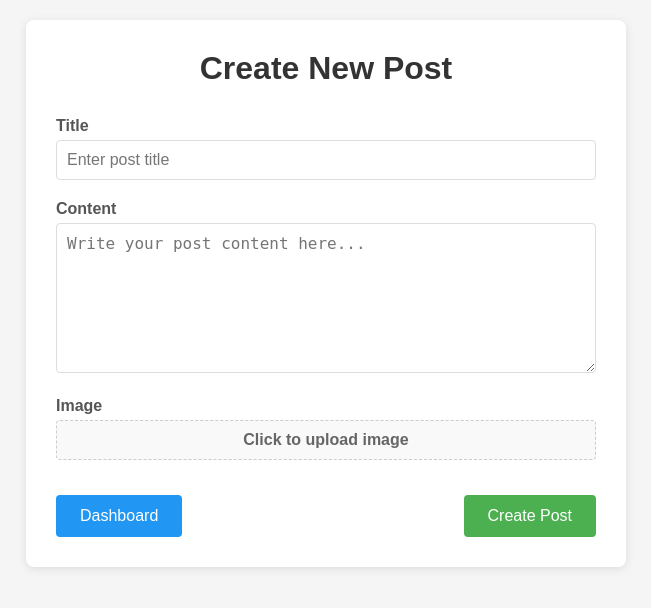
After one commit to itsmeumaima/SimpleBlog-DJANGO, a Django app: page /create/ in a window 1280 px wide. The commit adds this page. Shown: the top 608 px of the page, without its empty margins (314-965 px from the left). Run offline with Django 5.2, Linux system fonts and the light colour scheme.

Commit message:
completed

```diff
--- a/blog/post/urls.py
+++ b/blog/post/urls.py
@@ -4,4 +4,6 @@ from django.urls import path
 urlpatterns = [
     path('', views.index, name='index'),
     path('dashboard/', views.dashboard, name='dashboard'),
+    path('create/', views.create_post, name='create_post'),
+    path('view/<int:post_id>/', views.view_post, name='view_post'),
 ]
--- a/blog/post/views.py
+++ b/blog/post/views.py
@@ -1,5 +1,6 @@
 from django.shortcuts import render
 from .models import Post
+from django.contrib import messages
 
 # Create your views here.
 def index(request):
@@ -8,3 +9,18 @@ def index(request):
 def dashboard(request):
     posts=Post.objects.all()
     return render(request, 'dashboard.html', {'posts': posts})
+
+def create_post(request):
+    if request.method == 'POST':
+        title = request.POST.get('title')
+        content = request.POST.get('content')
+        image = request.FILES.get('image')
+        post = Post(title=title, content=content, image=image)
+        post.save()
+        messages.success(request, 'Post created successfully!')
+        return render(request, 'create_post.html', {'success': True})
+    return render(request, 'create_post.html')
+
+def view_post(request, post_id):
+    post = Post.objects.get(id=post_id)
+    return render(request, 'view_post.html', {'post': post})
--- /dev/null
+++ b/blog/static/style_createpost.css
@@ -0,0 +1,130 @@
+* {
+            margin: 0;
+            padding: 0;
+            box-sizing: border-box;
+        }
+
+        body {
+            font-family: Arial, sans-serif;
+            background-color: #f5f5f5;
+            padding: 20px;
+        }
+
+        .container {
+            max-width: 600px;
+            margin: 0 auto;
+            background-color: white;
+            padding: 30px;
+            border-radius: 8px;
+            box-shadow: 0 2px 10px rgba(0,0,0,0.1);
+        }
+
+        h1 {
+            text-align: center;
+            margin-bottom: 30px;
+            color: #333;
+        }
+
+        .form-group {
+            margin-bottom: 20px;
+        }
+
+        label {
+            display: block;
+            margin-bottom: 5px;
+            font-weight: bold;
+            color: #555;
+        }
+
+        input[type="text"],
+        textarea {
+            width: 100%;
+            padding: 10px;
+            border: 1px solid #ddd;
+            border-radius: 4px;
+            font-size: 16px;
+        }
+
+        textarea {
+            height: 150px;
+            resize: vertical;
+        }
+
+        .image-upload {
+            position: relative;
+            display: inline-block;
+            cursor: pointer;
+            width: 100%;
+        }
+
+        .image-upload input[type="file"] {
+            position: absolute;
+            opacity: 0;
+            width: 100%;
+            height: 100%;
+            cursor: pointer;
+        }
+
+        .image-upload-label {
+            display: block;
+            padding: 10px;
+            background-color: #f9f9f9;
+            border: 1px dashed #ccc;
+            border-radius: 4px;
+            text-align: center;
+            color: #666;
+        }
+
+        .image-preview {
+            margin-top: 10px;
+            text-align: center;
+        }
+
+        .image-preview img {
+            max-width: 100%;
+            max-height: 200px;
+            border-radius: 4px;
+            display: none;
+        }
+
+        .buttons {
+            display: flex;
+            justify-content: space-between;
+            margin-top: 30px;
+        }
+
+        .btn {
+            padding: 12px 24px;
+            border: none;
+            border-radius: 4px;
+            font-size: 16px;
+            cursor: pointer;
+            transition: background-color 0.3s;
+        }
+
+        .btn-primary {
+            background-color: #4CAF50;
+            color: white;
+        }
+
+        .btn-primary:hover {
+            background-color: #45a049;
+        }
+
+        .btn-secondary {
+            background-color: #2196F3;
+            color: white;
+        }
+
+        .btn-secondary:hover {
+            background-color: #0b7dda;
+        }
+
+        .success-message {
+            background-color: #dff0d8;
+            color: #3c763d;
+            padding: 10px;
+            border-radius: 4px;
+            margin-bottom: 20px;
+            text-align: center;
+        }
--- /dev/null
+++ b/blog/templates/create_post.html
@@ -0,0 +1,72 @@
+{% load static %}
+<!DOCTYPE html>
+<html lang="en">
+<head>
+    <meta charset="UTF-8">
+    <meta name="viewport" content="width=device-width, initial-scale=1.0">
+    <title>Create Post</title>
+    <link rel="stylesheet" href="{% static 'style_createpost.css' %}">
+</head>
+<body>
+    <div class="container">
+        <h1>Create New Post</h1>
+
+        {% if success %}
+        <div class="success-message" id="successMessage">
+            Post created successfully!
+        </div>
+        {% endif %}
+
+        <form id="postForm" method="POST" enctype="multipart/form-data">
+            {% csrf_token %}
+            <div class="form-group">
+                <label for="title">Title</label>
+                <input type="text" id="title" name="title" placeholder="Enter post title" required>
+            </div>
+
+            <div class="form-group">
+                <label for="content">Content</label>
+                <textarea id="content" name="content" placeholder="Write your post content here..." required></textarea>
+            </div>
+
+            <div class="form-group">
+                <label>Image</label>
+                <div class="image-upload">
+                    <input type="file" id="image" name="image" accept="image/*">
+                    <label for="image" class="image-upload-label">
+                        Click to upload image
+                    </label>
+                </div>
+                <div class="image-preview">
+                    <img id="preview" src="#" alt="Preview" style="display:none;">
+                </div>
+            </div>
+
+            <div class="buttons">
+                <button type="button" class="btn btn-secondary" onclick="goToDashboard()">Dashboard</button>
+                <button type="submit" class="btn btn-primary">Create Post</button>
+            </div>
+        </form>
+    </div>
+
+    <script>
+        // Image preview
+        document.getElementById('image').addEventListener('change', function(e) {
+            const file = e.target.files[0];
+            if (file) {
+                const reader = new FileReader();
+                reader.onload = function(e) {
+                    const preview = document.getElementById('preview');
+                    preview.src = e.target.result;
+                    preview.style.display = 'block';
+                }
+                reader.readAsDataURL(file);
+            }
+        });
+
+        function goToDashboard() {
+            window.location.href = "{% url 'dashboard' %}";
+        }
+    </script>
+</body>
+</html>
--- a/blog/templates/dashboard.html
+++ b/blog/templates/dashboard.html
@@ -15,9 +15,9 @@
             <div class="header-content">
                 <div class="logo">BlogDash</div>
                 <nav class="nav-links">
-                    <a href="/">Dashboard</a>
+                    <a href="{% url 'index' %}">Home</a>
                     <a href="#" class="active">Blog Posts</a>
-                    <a href="#">Create New</a>
+                    <a href="{% url 'create_post' %}">Create New</a>
                 </nav>
             </div>
         </header>
@@ -34,7 +34,7 @@
                         <h2 class="blog-title">{{ post.title }}</h2>
                         <div class="blog-date">{{ post.created_at }}</div>
                         <p class="blog-text">{{ post.content|truncatewords:20 }}</p>
-                        <a href="#" class="read-more">Read More</a>
+                        <a href="{% url 'view_post' post.id %}" class="read-more">Read More</a>
                     </div>
                 </article>
 
```
Also changed, not shown: blog/static/style_viewpost.css (added, +144 -0 lines), blog/templates/view_post.html (added, +33 -0 lines), README.md, blog/db.sqlite3, blog/post_images/black_bg.jpg (added), blog/post_images/black_bg_3GsBsZ7.jpg (added), blog/post_images/box1_image.jpg (added), blog/post_images/box5_image.jpg (added), image-1.png (added), image-2.png (added), image-3.png (added), image.png (added), 1 other file.
